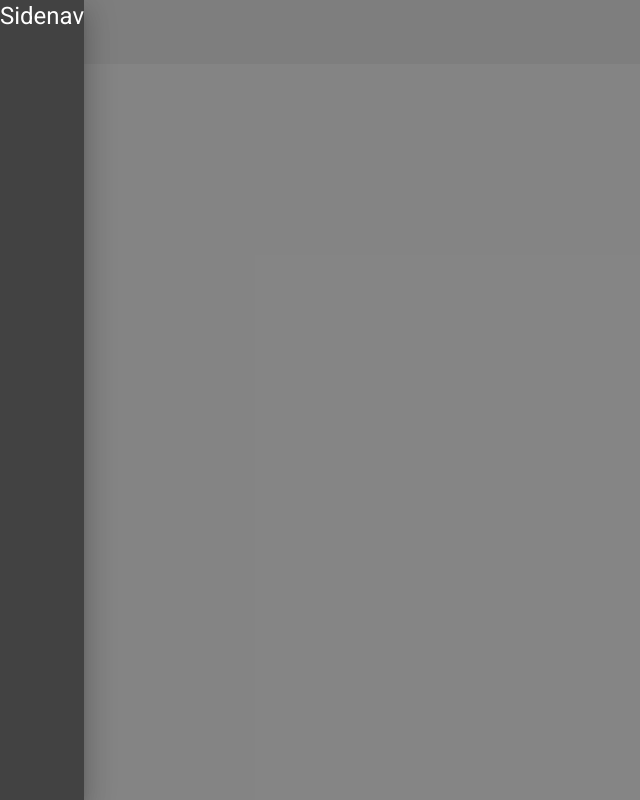
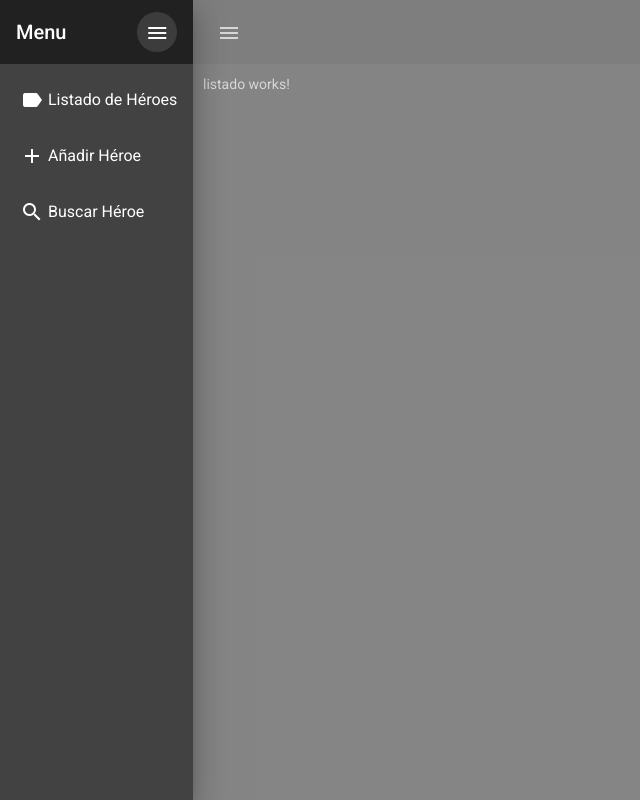
Before and after one commit to oscarandresdav/heroesApp, an Angular app: page /heroes/listado in a window 1280 px wide. Both pictures are taken after a click on the button "menu". Shown: the whole page, without its empty margins (0-640 px from the left). Built offline with nearby package versions, Linux system fonts and the light colour scheme.

Commit message:
Material Navlist

```diff
--- a/src/app/heroes/pages/home/home.component.html
+++ b/src/app/heroes/pages/home/home.component.html
@@ -1,7 +1,43 @@
 <mat-sidenav-container fullscreen>
 
-  <mat-sidenav #sidenav>
-    <h1>Sidenav</h1>
+  <mat-sidenav #sidenav mode="push">
+    <mat-toolbar>
+      <span>Menu</span>
+      <span class="spacer"></span>
+      <button
+        mat-icon-button
+        (click)="sidenav.toggle()"
+      >
+        <mat-icon>menu</mat-icon>
+      </button>
+    </mat-toolbar>
+    <mat-nav-list>
+      <a
+        routerLink="./listado"
+        mat-list-item
+        (click)="sidenav.toggle()"
+      >
+        <mat-icon mat-list-icon>label</mat-icon>
+        <span>Listado de Héroes</span>
+      </a>
+      <a
+        routerLink="./agregar"
+        mat-list-item
+        (click)="sidenav.toggle()"
+      >
+        <mat-icon mat-list-icon>add</mat-icon>
+        <span>Añadir Héroe</span>
+      </a>
+      <a
+        routerLink="./buscar"
+        mat-list-item
+        (click)="sidenav.toggle()"
+      >
+        <mat-icon mat-list-icon>search</mat-icon>
+        <span>Buscar Héroe</span>
+      </a>
+    </mat-nav-list>
+
   </mat-sidenav>
 
   <mat-toolbar>
@@ -11,6 +47,16 @@
     >
       <mat-icon>menu</mat-icon>
     </button>
+
+    <span class="spacer"></span>
+
+    <button mat-button>
+      Logout
+    </button>
   </mat-toolbar>
 
+  <div class="container">
+    <router-outlet></router-outlet>
+  </div>
+
 </mat-sidenav-container>
--- a/src/app/heroes/pages/home/home.component.ts
+++ b/src/app/heroes/pages/home/home.component.ts
@@ -2,7 +2,14 @@
 
 @Component({
   selector: 'app-home',
-  templateUrl: './home.component.html'
+  templateUrl: './home.component.html',
+  styles: [
+    `
+      .container {
+        margin: 10px;
+      }
+    `
+  ]
 })
 export class HomeComponent implements OnInit {
 
--- a/src/app/material/material.module.ts
+++ b/src/app/material/material.module.ts
@@ -2,6 +2,7 @@
 
 import { MatButtonModule } from '@angular/material/button';
 import { MatIconModule } from '@angular/material/icon';
+import { MatListModule } from '@angular/material/list';
 import { MatSidenavModule } from '@angular/material/sidenav';
 import { MatToolbarModule } from '@angular/material/toolbar';
 
@@ -11,6 +12,7 @@
   exports: [
     MatButtonModule,
     MatIconModule,
+    MatListModule,
     MatSidenavModule,
     MatToolbarModule,
   ]
--- a/src/styles.css
+++ b/src/styles.css
@@ -2,3 +2,7 @@
 
 html, body { height: 100%; }
 body { margin: 0; font-family: Roboto, "Helvetica Neue", sans-serif; }
+
+.spacer {
+  flex: 1 1 auto;
+}
```
